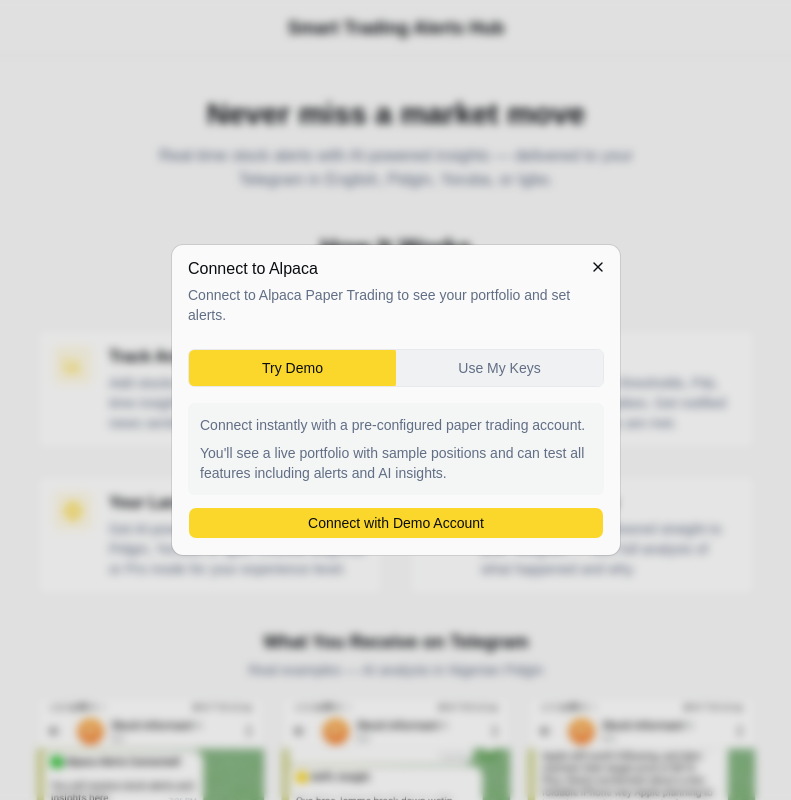
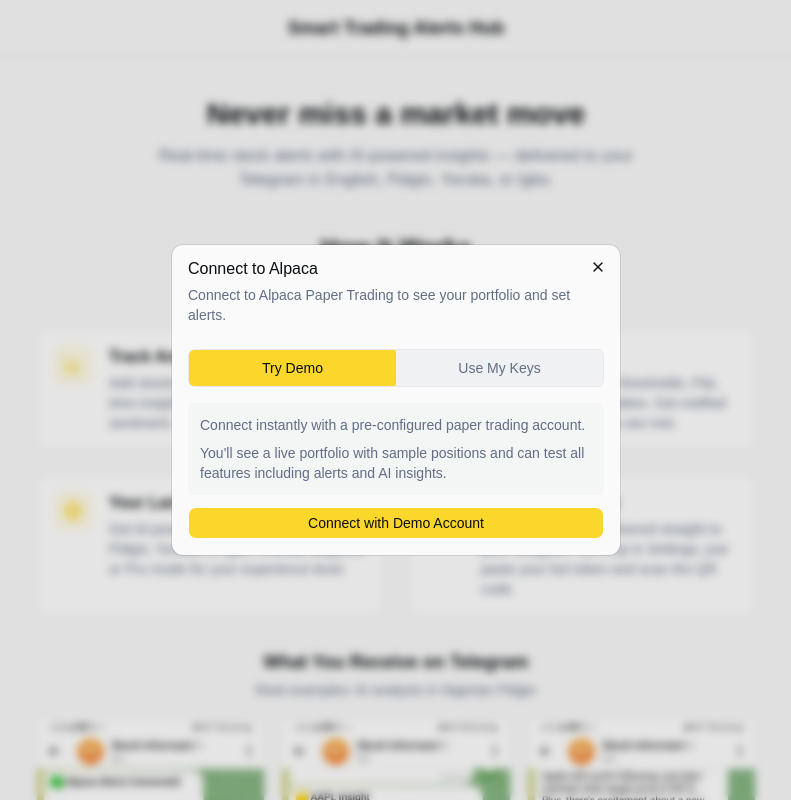
Before and after one commit to scriptlord/alpaca, a React (Vite) app: page /guide in a window 1280 px wide. Shown: the top 800 px of the page, without its empty margins (244-1035 px from the left). Built offline with nearby package versions, Linux system fonts and the light colour scheme; no server answers.

Commit message:
fix: mention Telegram setup is in Settings

```diff
--- a/src/components/layout/HowItWorks.tsx
+++ b/src/components/layout/HowItWorks.tsx
@@ -4,7 +4,7 @@
   {
     icon: BarChart3,
     title: 'Track Any Stock',
-    description: 'Add stocks to your watchlist and get real-time insights — RSI, volume analysis, news sentiment, and momentum signals.',
+    description: 'Add stocks to your watchlist and get real-time insights, RSI, volume analysis, news sentiment, and momentum signals.',
   },
   {
     icon: Bell,
@@ -19,7 +19,7 @@
   {
     icon: Send,
     title: 'Telegram Delivery',
-    description: 'Alerts and insights delivered straight to your Telegram — with full analysis of what happened and why.',
+    description: 'Alerts and insights delivered straight to your Telegram. Set it up in Settings, just paste your bot token and scan the QR code.',
   },
 ]
 
@@ -49,7 +49,7 @@
       <div className="space-y-4">
         <div className="text-center space-y-1">
           <h3 className="text-lg font-semibold">What You Receive on Telegram</h3>
-          <p className="text-sm text-muted-foreground">Real examples — AI analysis in Nigerian Pidgin</p>
+          <p className="text-sm text-muted-foreground">Real examples: AI analysis in Nigerian Pidgin</p>
         </div>
         <div className="grid gap-4 sm:grid-cols-3">
           <div className="rounded-lg border border-border overflow-hidden">
@@ -63,7 +63,7 @@
           <div className="rounded-lg border border-border overflow-hidden">
             <img
               src="/screenshots/telegram-pidgin-1.jpeg"
-              alt="AI analysis in Pidgin — what is happening with the stock"
+              alt="AI analysis in Pidgin: what is happening with the stock"
               className="w-full"
               loading="lazy"
             />
@@ -71,7 +71,7 @@
           <div className="rounded-lg border border-border overflow-hidden">
             <img
               src="/screenshots/telegram-pidgin-2.jpeg"
-              alt="AI analysis in Pidgin — what to consider doing"
+              alt="AI analysis in Pidgin: what to consider doing"
               className="w-full"
               loading="lazy"
             />
```
